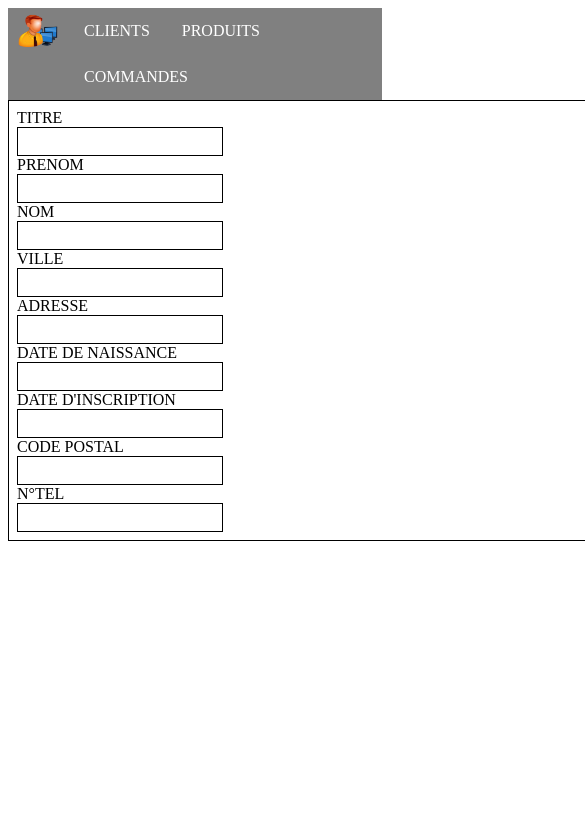
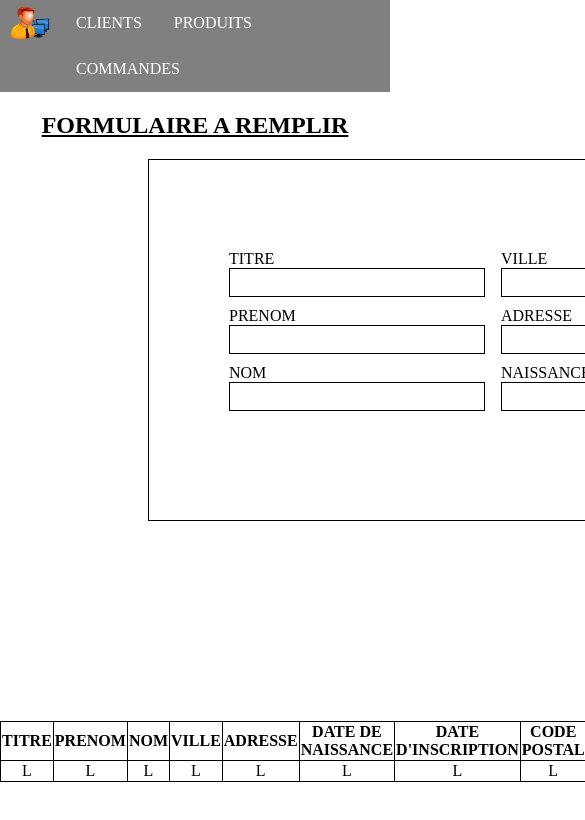
Before and after one commit to Emilie-dev/Projet-CRM, a plain HTML site: page client/partie_clients/clients.html in a window 390 px wide. Shown: the top 820 px of the page, 585 px wide, since content can reach past the window. Drawn offline with nearby package versions, Linux system fonts and the light colour scheme; files that its build step writes are made by us from their sources; files whose address does not match are found by name.

Commit message:
Mise a jour interface, interface non responsive

```diff
--- a/client/partie_clients/clients.html
+++ b/client/partie_clients/clients.html
@@ -3,7 +3,7 @@
 <head>
 	<meta charset="utf-8">
 	<title>CRM</title>
-	<link rel="stylesheet" type="text/css" href="style.css">
+	<link rel="stylesheet" type="text/css" href="css/style.css">
 </head>
 <body>
 
@@ -18,7 +18,8 @@
 
 	<!-- FORMULAIRE -->
 
-	<!-- 	<h2>FORMULAIRE A REMPLIR</h2> -->
+	<h2>FORMULAIRE A REMPLIR</h2>
+
 
 	<form action="" method="">
 
@@ -40,25 +41,22 @@
 			<label for="Address">ADRESSE</label>
 			<input id="Address" type="" name=""/>
 
-			<label for="birthDate">DATE DE NAISSANCE</label>
+			<label for="birthDate">NAISSANCE</label>
 			<input id="birthDate" type="" name=""/>
 		</div>
 		<div>
-			<label for="registrationDate">DATE D'INSCRIPTION</label>
-			<input id="registrationDate" type="" name=""/>
 
 			<label for="postalCode">CODE POSTAL</label>
 			<input id="postalCode" type="" name=""/>
 
 			<label for="phoneNumber">N°TEL</label>
 			<input id="phoneNumber" type="" name=""/>
+			<button type="submit">ENREGISTRER CLIENT</button>
 		</div>
-<!-- 		<div id="Button">
-			<button type="submit">ENREGISTRER</button>
-		</div> -->
 	</form>
 
-	<!-- <table>
+
+	<table>
 		<thead>
 			<tr>
 				<th>TITRE</th>
@@ -85,12 +83,12 @@
 				<td>L</td>
 			</tr>
 		</tbody>
-	</table> -->
+	</table>
 
 	<footer>
 
 	</footer>
 	<script type="text/javascript" src="node_modules/jquery/dist/jquery.min.js"></script>
-	<script type="text/javascript" src="Js/app.js"></script>
+	<script type="text/javascript" src="js/app.js"></script>
 </body>
 </html>
--- a/client/partie_clients/css/style.css
+++ b/client/partie_clients/css/style.css
@@ -1,3 +1,7 @@
+body{
+	margin: auto;
+}
+
 ul {
 	list-style-type: none;
 	margin: 0;
@@ -39,21 +43,29 @@ h2 {
 }
 
 form {
-	margin: 0 auto;
-	width: 900px;
-	padding: 8px;
-	border: 1px solid black;
+	/*margin: auto;*/
+	width: 800px;
+	padding-top: 80px;
+	padding-bottom: 80px;
+	padding-right: 80px;
+	padding-left: 80px;
+	display: inline-flex;
+	margin-left: 148px;
+  	border:1px solid black;
 
 }
 
 label {
-	display: block;
-	width: 300px;
+	width: 150px;
+	height: 15px;
+	display: inline-table;
+	text-align: left;
+	margin-top: 10px;
 }
 
 input {
 	font: 15px sans-serif;
-	width: 200px;
+	width: 250px;
 	height: 25px;
 	border: 1px solid black;
 }
@@ -68,3 +80,12 @@ th, td {
 	width:5%;
 	text-align: center;
 }
+
+button{
+	margin-top: 28px;
+	margin-bottom: 28px;
+	height: 30px;
+	margin-left: 40px;
+
+
+}
```
